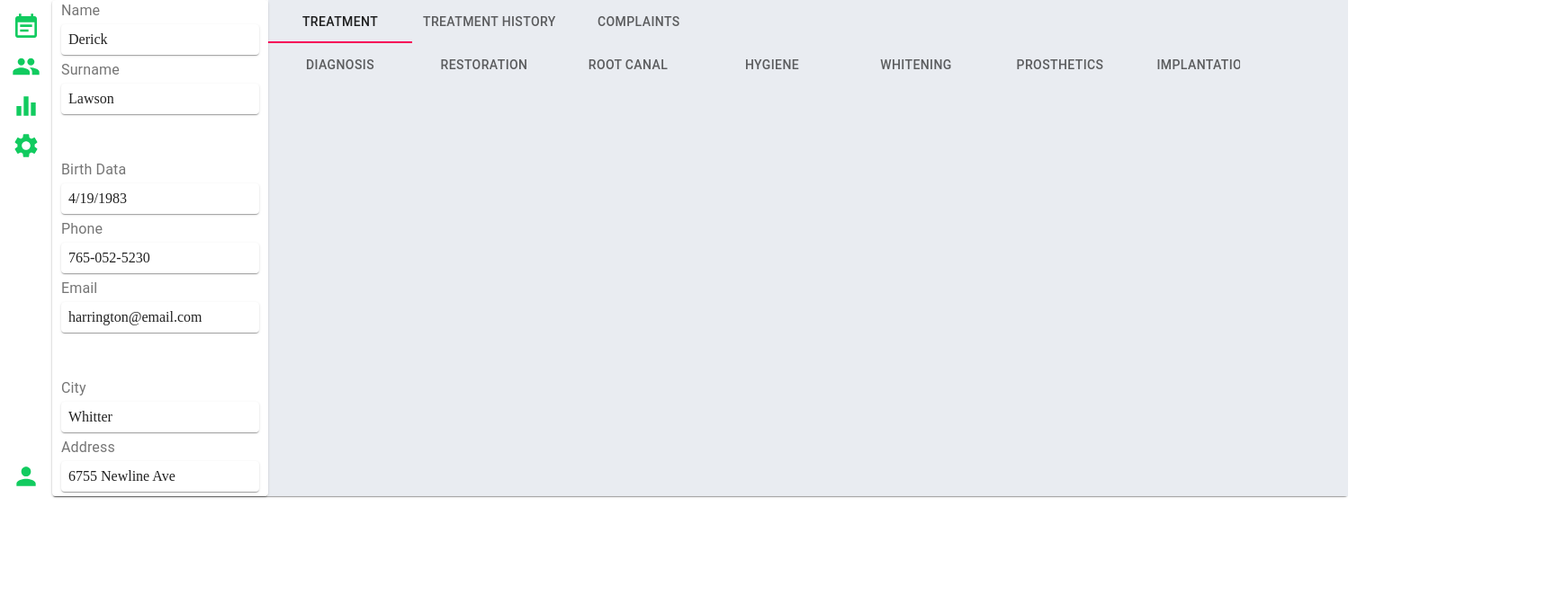
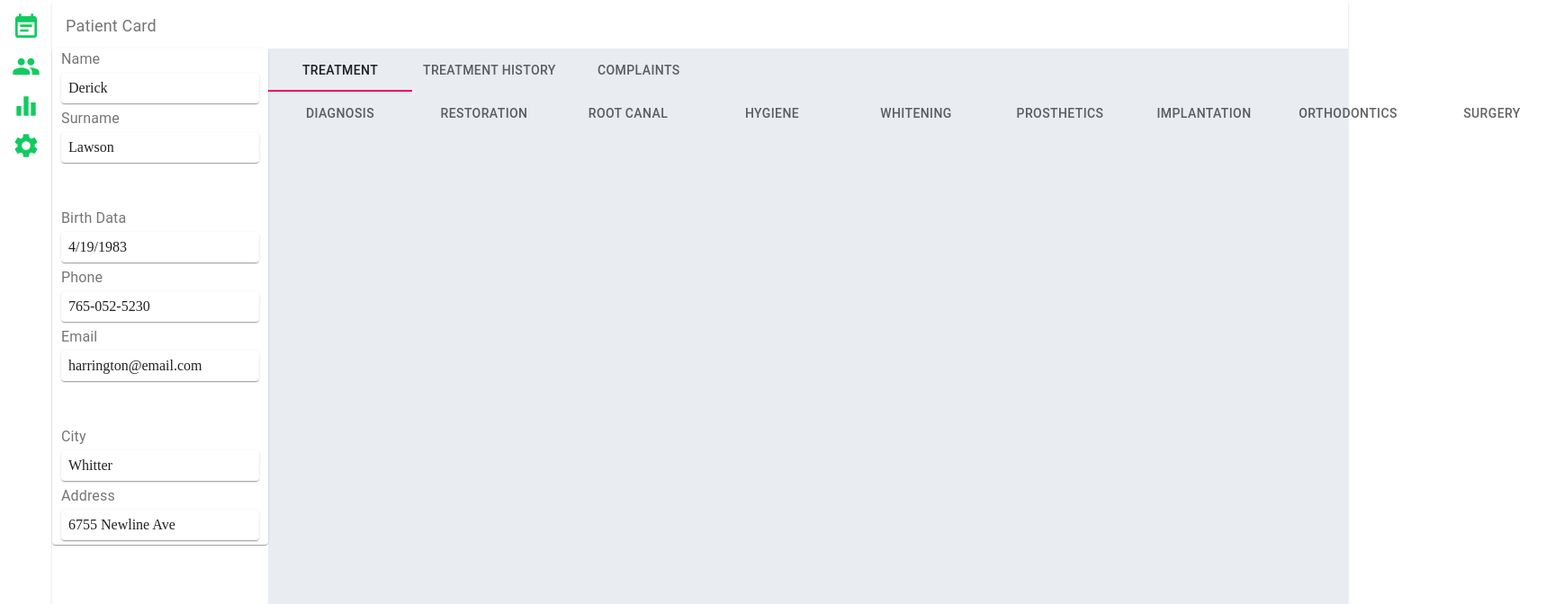
Before and after one commit to JarponOK/DXPractice, a React app: page /test in a window 1280 px wide. Shown: the top 672 px of the page at 90% size, 1738 px wide, since content can reach past the window. Built offline with nearby package versions, Linux system fonts and the light colour scheme.

Commit message:
corrected clientPage flex

```diff
--- a/src/client/Containers/clientPage.jsx
+++ b/src/client/Containers/clientPage.jsx
@@ -4,10 +4,9 @@ import { Paper, Grid, Tabs, Tab, Typography } from '@material-ui/core/';
 
 let useStyles;
 
-function TreatmentContainer() {
+function TreatmentContainer() { /* eslint-disable */
   return (
-    <Grid container>
-      <Tabs>
+    <Tabs variant="fullWidth">
       <Tab label="Diagnosis" />
       <Tab label="Restoration" />
       <Tab label="Root canal" />
@@ -18,7 +17,6 @@ function TreatmentContainer() {
       <Tab label="Orthodontics" />
       <Tab label="Surgery" />
     </Tabs>
-    </Grid>
   );
 }
 
@@ -91,9 +89,19 @@ export default function ClientArea() {
   }
 
   return (
+    <Grid container direction="column">
+
+      {/* Top Menu */}
+      <Grid item xs={12}>
+        <Typography className={classes.header}>Patient Card</Typography>
+      </Grid>
+
+      {/* Body */}
       <Grid container className={classes.root}>
+
         <PersonalData />
-      <Grid container xs={9} direction="column">
+
+        <Grid container xs={10} direction="column" justify="flex-start">
           <Tabs value={value} onChange={handleChange}>
             <Tab label="Treatment" />
             <Tab label="Treatment history" />
@@ -105,13 +113,22 @@ export default function ClientArea() {
         </Grid>
 
       </Grid>
+    </Grid>
   );
 }
 
 useStyles = makeStyles(theme => ({
+  header: {
+    textAlign: 'left',
+    fontSize: 18,
+    height: '3vh',
+    padding: '15px',
+    color: theme.palette.text.secondary,
+  },
   root: {
-    flexGrow: 1,
-    backgroundColor: '#E9ECF1'
+    backgroundColor: '#E9ECF1',
+    height: '94vh',
+    margin: '0px',
   },
   leftAreaText: {
     textAlign: 'left',
```
Lines whose indentation alone changed are shown as unchanged.
